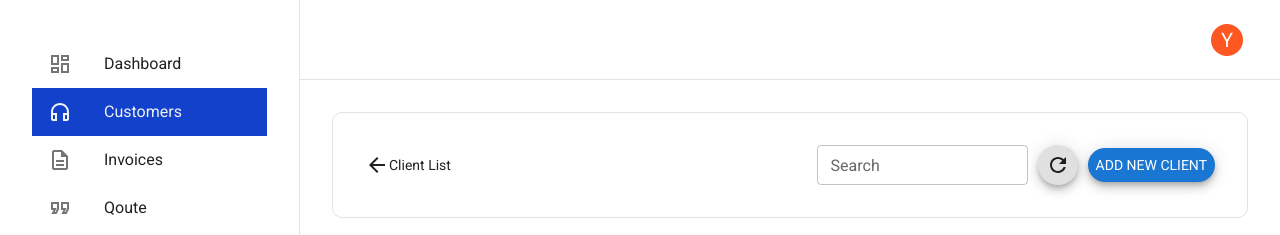
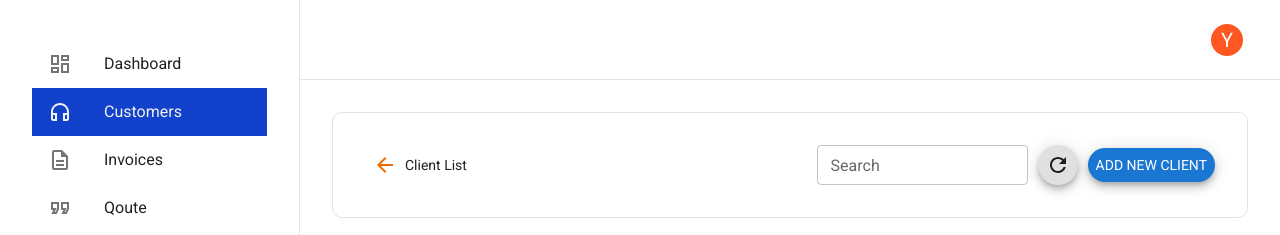
Before and after one commit to YasinMahmoudi/reactjs-crm-dashboard, a React (Vite) app: page /customers in a window 1280 px wide. Shown: the top 235 px of the page. Built offline with nearby package versions, Linux system fonts and the light colour scheme.

Commit message:
Add a custom hook for navigate back

```diff
--- a/src/features/customers/index.jsx
+++ b/src/features/customers/index.jsx
@@ -1,7 +1,8 @@
-import { Box, Fab, TextField, Typography } from '@mui/material';
+import { Box, Fab, IconButton, TextField, Typography } from '@mui/material';
 import styled from 'styled-components';
 import { Row } from '../../components/Row';
 import { ArrowBack, Refresh } from '@mui/icons-material';
+import { useBack } from '../../hooks/useBack';
 
 const StyledBox = styled(Box)`
   --box-padding: max(2rem, 2vw);
@@ -13,11 +14,19 @@ const StyledBox = styled(Box)`
 `;
 
 export default function Customers() {
+
+  const moveBack = useBack()
+
   return (
     <StyledBox>
       <Row>
         <Row>
-          <ArrowBack />
+          <IconButton
+            aria-label="nivigate back"
+            color="warning"
+            onClick={moveBack}>
+            <ArrowBack />
+          </IconButton>
           <Typography variant="body2"> Client List </Typography>
         </Row>
 
@@ -27,14 +36,13 @@ export default function Customers() {
             label="Search"
             type="search"
             variant="outlined"
-            size='small'
+            size="small"
           />
           <Fab
             variant="index.jsx"
             size="small"
             color="default">
             <Refresh />
-            {/* Refresh */}
           </Fab>
 
           <Fab
--- /dev/null
+++ b/src/hooks/useBack.js
@@ -0,0 +1,6 @@
+import { useNavigate } from 'react-router';
+
+export function useBack() {
+  const navigate = useNavigate();
+  return () => navigate(-1);
+}
```
